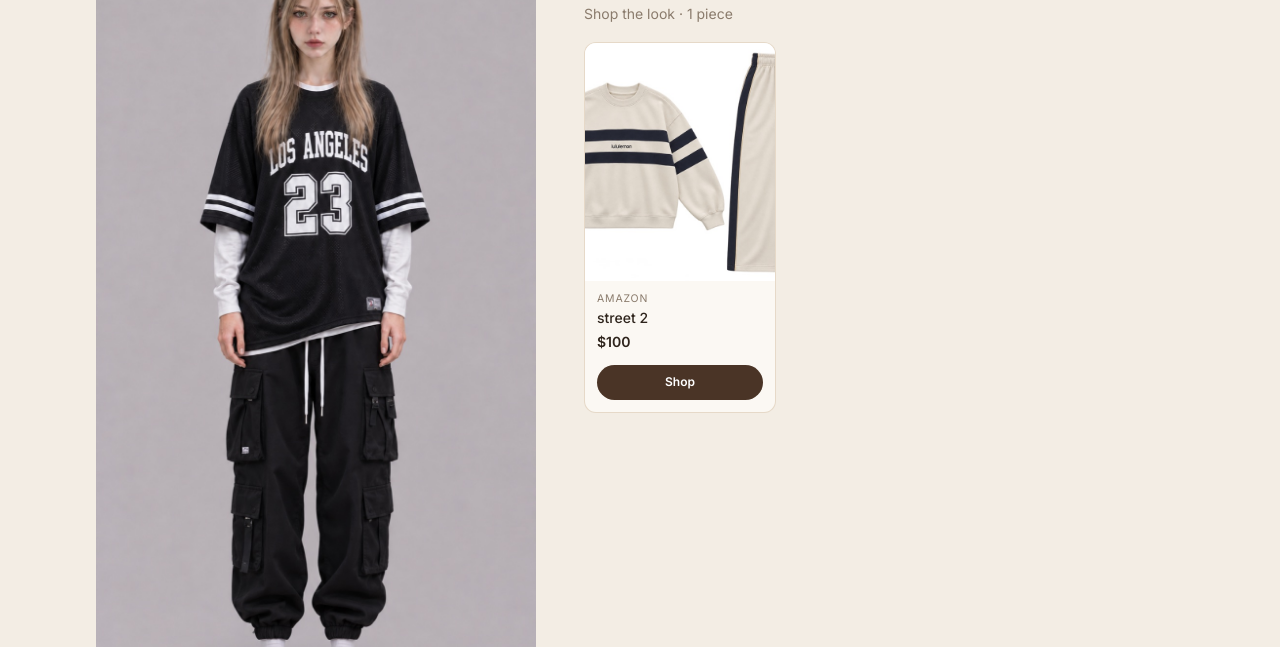
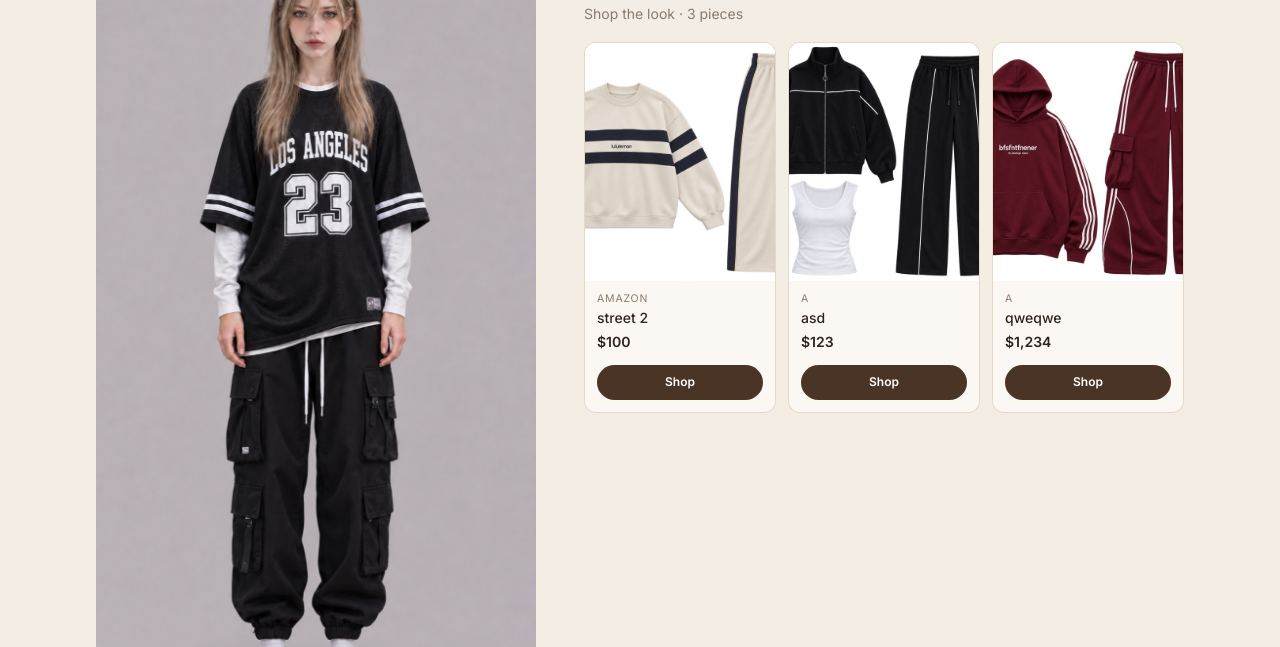
Before and after one commit to hi-lenavale/hi-lenavale.github.io, a plain HTML site: page l/401e1d57.html in a window 1280 px wide. Shown: the part 157-804 px from the top of the page. Drawn offline with nearby package versions, Linux system fonts and the light colour scheme.

Commit message:
Update looks 2026-11-27

```diff
--- a/l/401e1d57.html
+++ b/l/401e1d57.html
@@ -8,7 +8,7 @@
 <link rel="stylesheet" href="../style.css?v=22b69811"></head><body><header class="bar"><div class="wrap"><a class="back" href="../">← All looks</a><a class="brand" href="../">Lena Vale</a><span></span></div></header>
 <main class="wrap look"><figure><img src="../img/401e1d57-2c670285.jpg" alt="Lena Vale: Nov 27, 2026"><span class="ai">AI-generated model</span></figure>
 <section><p class="date">Nov 27, 2026</p><h1>Nov 27, 2026</h1>
-<p class="count">Shop the look · 1 piece</p>
-<div class="items"><a class="p" href="https://test2.com" target="_blank" rel="sponsored nofollow noopener"><span class="pi"><img src="../img/p-test2-5769d1de.jpg" alt="" loading="lazy" referrerpolicy="no-referrer"></span><span class="t"><span class="s">amazon</span><b>street 2</b><span class=pr>$100</span><span class="go"><span>Shop</span></span></span></a></div></section></main>
+<p class="count">Shop the look · 3 pieces</p>
+<div class="items"><a class="p" href="https://test2.com" target="_blank" rel="sponsored nofollow noopener"><span class="pi"><img src="../img/p-test2-5769d1de.jpg" alt="" loading="lazy" referrerpolicy="no-referrer"></span><span class="t"><span class="s">amazon</span><b>street 2</b><span class=pr>$100</span><span class="go"><span>Shop</span></span></span></a><a class="p" href="https://test4.com" target="_blank" rel="sponsored nofollow noopener"><span class="pi"><img src="../img/p-manual-6ccsr0-3b16ad94.jpg" alt="" loading="lazy" referrerpolicy="no-referrer"></span><span class="t"><span class="s">a</span><b>asd</b><span class=pr>$123</span><span class="go"><span>Shop</span></span></span></a><a class="p" href="https://test.com" target="_blank" rel="sponsored nofollow noopener"><span class="pi"><img src="../img/p-manual-qdqtb5-c8352f8a.jpg" alt="" loading="lazy" referrerpolicy="no-referrer"></span><span class="t"><span class="s">a</span><b>qweqwe</b><span class=pr>$1,234</span><span class="go"><span>Shop</span></span></span></a></div></section></main>
 <section class="wrap more"><h2 class="sec">More looks</h2><div class="grid"><a class="lc" href="../l/23def9b0.html"><span class="ph"><img src="../img/23def9b0-47d355e9.jpg" alt="Lena Vale: asd" loading=lazy><span class="ai">AI-generated model</span><span class=pieces>2 pieces</span></span><b>asd</b><small>Nov 27, 2026</small></a><a class="lc" href="../l/18075c9d.html"><span class="ph"><img src="../img/18075c9d-0650eefb.jpg" alt="Lena Vale: street 3" loading=lazy><span class="ai">AI-generated model</span><span class=pieces>1 piece</span></span><b>street 3</b><small>Nov 27, 2026</small></a></div></section><footer>Some links are affiliate links (#ad); I may earn a commission at no extra cost to you.<br>
 As an Amazon Associate I earn from qualifying purchases. Prices may have changed since posting.</footer></body></html>
```
Also changed, not shown: index.html (+2 -2 lines), l/18075c9d.html (+1 -1 lines), l/23def9b0.html (+1 -1 lines).
